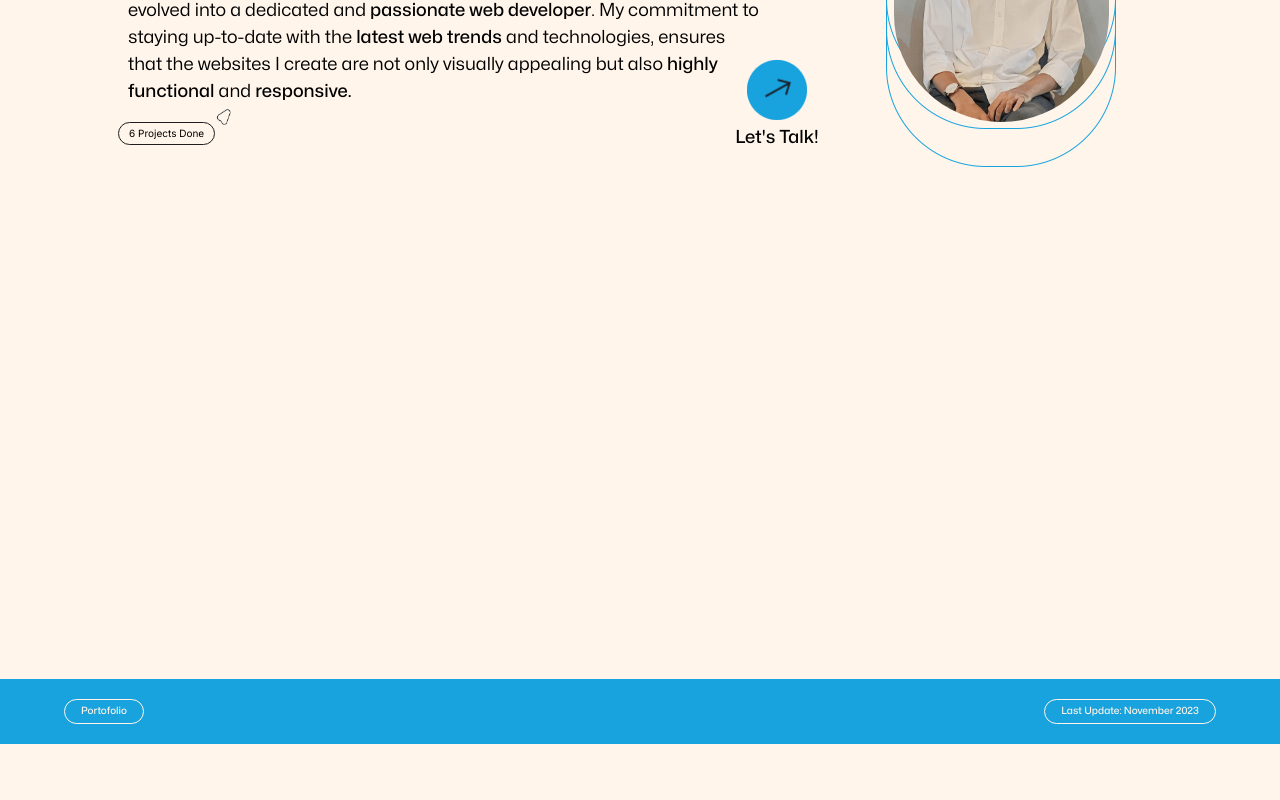
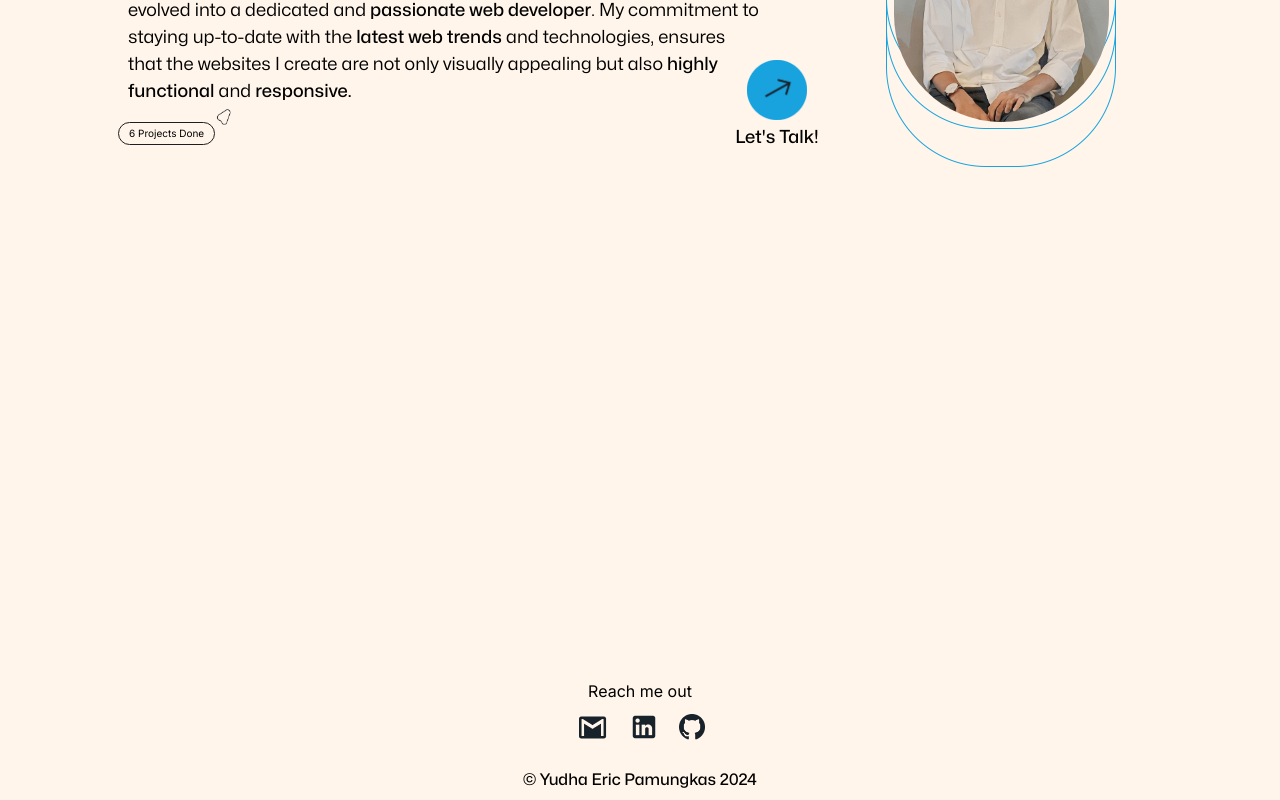
Before and after one commit to yudhaeric/portofolio, a Next.js app: page / in a window 1280 px wide. Shown: the part 890-1690 px from the top of the page. Before the commit the page ends 1634 px from the top, so only its background shows below. Built offline with nearby package versions, Linux system fonts and the light colour scheme.

Commit message:
Update Footer

```diff
--- a/app/components/footer.tsx
+++ b/app/components/footer.tsx
@@ -1,13 +1,48 @@
+/* eslint-disable @next/next/no-img-element */
 export default function Footer() {
   return (
-    <footer className='w-full bg-[#18A3DF]'>
-      <div className='flex justify-between py-5 mx-[5%]'>
+    <footer className='w-full'>
+      {/* <div className='flex justify-between py-5 mx-[5%]'>
         <div className='px-4 py-1 rounded-full border border-[#FFF5EA] text-[#FFF5EA]'>
           <p className='text-[10px] font-monaMedium'>Portofolio</p>
         </div>
         <div className='px-4 py-1 rounded-full border border-[#FFF5EA] text-[#FFF5EA]'>
           <p className='text-[10px] font-monaMedium'>Last Update: November 2023</p>
         </div>
+      </div> */}
+      <div>
+        <h4 className="text-center mb-2">Reach me out</h4>
+        <div className="flex justify-center items-center gap-5">
+          <a href="mailto:yudhaericpamungkas@gmail.com" target='_blank' className="desktop:hover:trasition-all desktop:hover:duration-300 desktop:hover:scale-110">
+            <img
+              className='desktop:w-30 desktop:h-30'
+              src="/images/icons/gmail.png"
+              alt="gmail"
+              width={33}
+              height={33}
+            />
+          </a>
+          <a href="https://www.linkedin.com/in/yudha-eric-pamungkas-90a85a209/" target='_blank' className="desktop:hover:trasition-all desktop:hover:duration-300 desktop:hover:scale-110">
+            <img
+              src="/images/icons/linkedin.png"
+              alt="linkedin"
+              width={30}
+              height={30}
+            />
+          </a>
+          <a href="https://github.com/yudhaeric" target='_blank' className="desktop:hover:trasition-all desktop:hover:duration-300 desktop:hover:scale-110">
+            <img
+              className='desktop:w-30 desktop:h-30'
+              src="/images/icons/github.png"
+              alt="github"
+              width={26}
+              height={26}
+            />
+          </a>
+        </div>
+      </div>
+      <div className='flex justify-center items-center pt-6 pb-2'>
+        <p className='text-[10px] font-monaMedium desktop:text-base'>&copy; Yudha Eric Pamungkas 2024</p>
       </div>
     </footer>
   )
```
